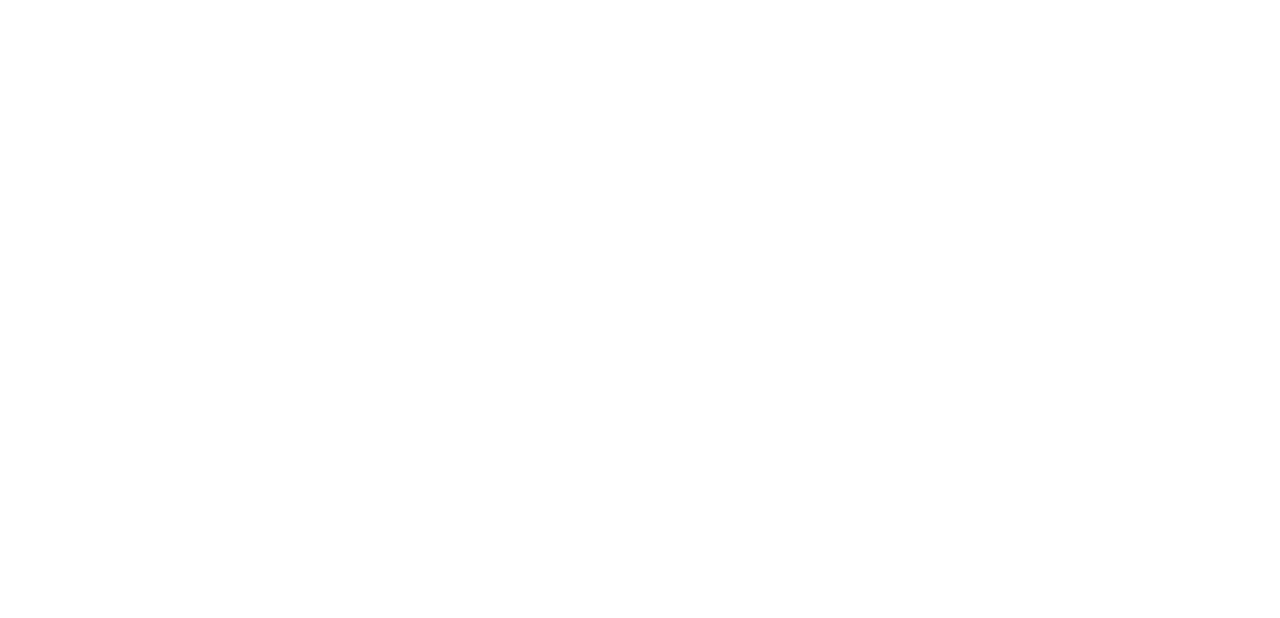
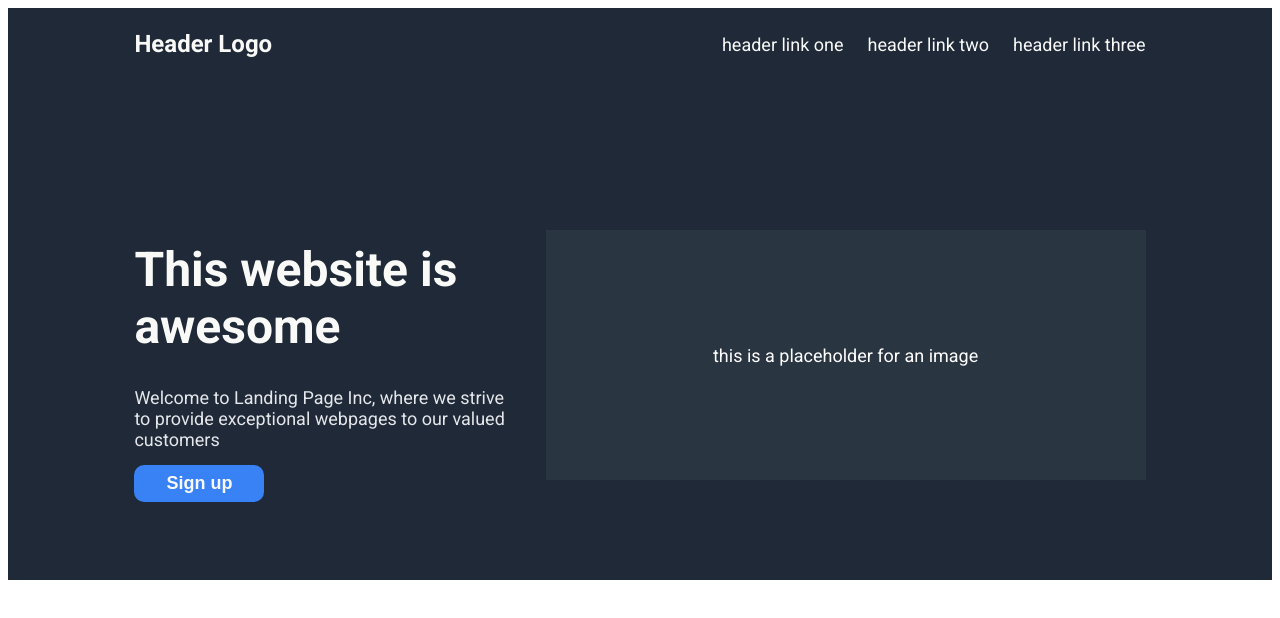
Before and after one commit to ruizterce/odin-landing-page, a plain HTML site: page index.html in a window 1280 px wide. Drawn offline with Linux system fonts and the light colour scheme.

Commit message:
Create header and first content area, Add font ref
Create header and first content area in index.html. Populate them with
elements and add style in css. Add "Roboto" font links in index.html
head and apply the font to some elements in style.css.

```diff
--- a/index.html
+++ b/index.html
@@ -1,12 +1,41 @@
 <!DOCTYPE html>
 <html lang="en">
+
 <head>
     <meta charset="UTF-8">
     <meta http-equiv="X-UA-Compatible" content="IE=edge">
     <meta name="viewport" content="width=device-width, initial-scale=1.0">
     <title>Landing Page</title>
+    <link rel="stylesheet" href="style.css">
+    <link rel="preconnect" href="https://fonts.googleapis.com">
+    <link rel="preconnect" href="https://fonts.gstatic.com" crossorigin>
+    <link
+        href="https://fonts.googleapis.com/css2?family=Roboto:ital,wght@0,100;0,300;0,400;0,500;0,700;1,100;1,300;1,400;1,500;1,700;1,900&display=swap"
+        rel="stylesheet">
 </head>
+
 <body>
+    <div class="header">
+        <div class="logo">Header Logo</div>
+        <div class="header-links"></div>
+        <a href="">header link one</a>
+        <a href="">header link two</a>
+        <a href="">header link three</a>
+    </div>
+    <div class="first">
+        <div class="hero">
+            <h1> This website is awesome</h1>
+            <h2>Welcome to Landing Page Inc, where we strive to provide exceptional webpages to our valued customers
+            </h2>
+            <button>Sign up</button>
+        </div>
+        <div class="placeholder">this is a placeholder for an image</div>
+
+    </div>
+
+
+
 
 </body>
+
 </html>
--- a/style.css
+++ b/style.css
@@ -0,0 +1,86 @@
+body > * {
+    font-family: 'Roboto', sans-serif;
+    padding-left: 10%;
+    padding-right: 10%;
+}
+
+h1 {
+    font-size:48px;
+    font-stretch: extra-condensed;
+    font-weight: 800;
+    color: #F9FAF8;
+
+}
+
+h2 {
+    font-size: 18px;
+    color: #E5E7EB;
+    font-weight: 400;
+}
+
+.header {
+    display: flex;
+    justify-content: space-between;
+    align-items: center;
+    height: 72px;
+    padding-top: 1em;
+    padding-bottom: 1em;
+    box-sizing: border-box;
+    color: white;
+    background-color: #1F2937;
+    gap: 24px;
+}
+
+a {
+    text-decoration: none;
+    color:#F9FAF8;
+    font-size: 18px;
+}
+
+.logo {
+    flex:1;
+    font-family: 'Roboto', sans-serif;
+    font-size: 24px;
+    font-weight: 900;
+    color: #F9FAF8;
+}
+
+.first {
+    display: flex;
+    justify-content: space-between;
+    align-items: center;
+    padding-top: 100px;
+    padding-bottom: 50px;
+    box-sizing: border-box;
+    color: #E5E7EB;
+    background-color: #1F2937;
+    gap: 24px;
+    height: 500px;
+    font-size: 18px;
+    border-top: 64px;
+}
+
+.hero {
+    width: 50%;
+}
+
+.placeholder {
+    width: 600px;
+    height: 250px;
+    color: white;
+    background-color: #2a3542;
+    display: flex;
+    align-items: center;
+    justify-content: center;
+    flex: 0 0 auto;
+}
+
+button {
+    color: #F9FAF8;
+    background-color:   #3882F6;
+    padding: 8px 32px;
+    border-radius: 10px;
+    font-weight: 800;
+    font-size: 18px;
+    border-style: none;
+}
```
